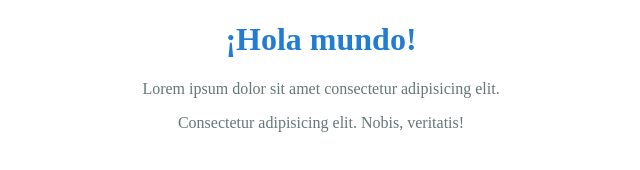
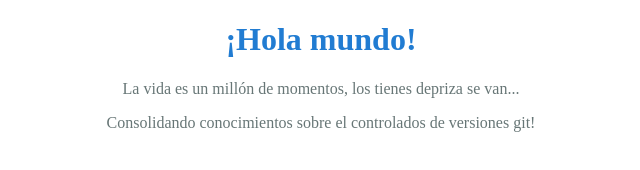
Before and after one commit to AndersonToroM/proyectoHTML, a plain HTML site: page index.html in a window 1280 px wide. Shown: the whole page, without its empty margins (319-959 px from the left). Drawn offline with Linux system fonts and the light colour scheme.

Commit message:
Actualización 2.1

```diff
--- a/index.html
+++ b/index.html
@@ -8,7 +8,7 @@
 </head>
 <body>
     <h1>¡Hola mundo!</h1>
-    <p>Lorem ipsum dolor sit amet consectetur adipisicing elit.</p>
-    <p>Consectetur adipisicing elit. Nobis, veritatis!</p>
+    <p>La vida es un millón de momentos, los tienes depriza se van...</p>
+    <p>Consolidando conocimientos sobre el controlados de versiones git!</p>
 </body>
 </html>
```
